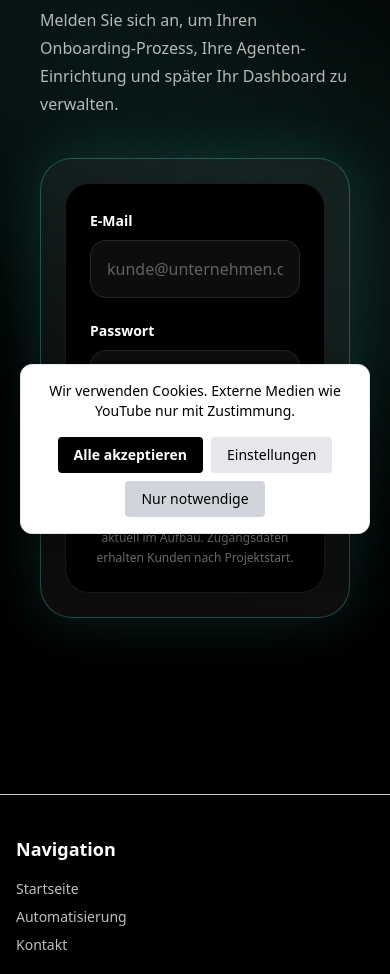
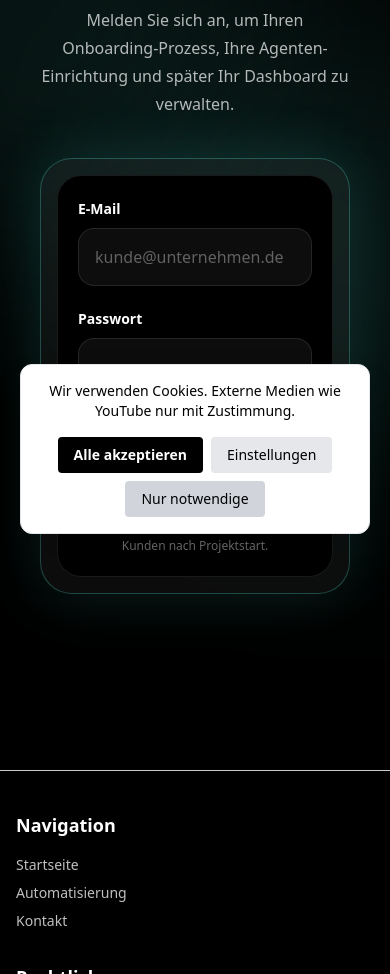
Before and after one commit to ThinkUp-Ai/ThinkUp-AI_final, an Astro site: page /login in a window 390 px wide. Shown: the part 310-1284 px from the top of the page. Built offline with nearby package versions, Linux system fonts and the light colour scheme; Astro itself is replaced by a stand-in of ours.

Commit message:
Center mobile login layout

```diff
--- a/src/pages/login.astro
+++ b/src/pages/login.astro
@@ -14,7 +14,7 @@ const hasError = Astro.url.searchParams.get("error") === "1";
     <div class="absolute right-[-10rem] bottom-20 h-[420px] w-[420px] rounded-full bg-[#58FFE9]/10 blur-[120px]"></div>
 
     <Container class="relative z-10 max-w-5xl">
-      <div class="grid gap-10 lg:grid-cols-[0.9fr_1.1fr] lg:items-center">
+      <div class="mx-auto grid max-w-xl gap-10 text-center lg:max-w-none lg:grid-cols-[0.9fr_1.1fr] lg:items-center lg:text-left">
 
         <div>
           <span class="inline-flex rounded-full border border-[#58FFE9]/35 bg-[#58FFE9]/10 px-4 py-2 text-xs font-bold uppercase tracking-[0.18em] text-[#58FFE9]">
@@ -26,17 +26,17 @@ const hasError = Astro.url.searchParams.get("error") === "1";
             <span class="text-[#58FFE9]"> KI-Agenten.</span>
           </h1>
 
-          <p class="mt-6 max-w-xl text-base leading-7 text-white/70 md:text-lg">
+          <p class="mx-auto mt-6 max-w-xl text-base leading-7 text-white/70 md:text-lg lg:mx-0">
             Melden Sie sich an, um Ihren Onboarding-Prozess, Ihre Agenten-Einrichtung
             und später Ihr Dashboard zu verwalten.
           </p>
         </div>
 
-        <div class="rounded-[2rem] border border-[#58FFE9]/25 bg-white/5 p-6 shadow-[0_0_60px_rgba(88,255,233,0.14)]">
+        <div class="mx-auto w-full max-w-lg rounded-[2rem] border border-[#58FFE9]/25 bg-white/5 p-4 shadow-[0_0_60px_rgba(88,255,233,0.14)] sm:p-6">
           <form
             method="POST"
             action="/api/login"
-            class="rounded-[1.5rem] border border-white/10 bg-black p-6"
+            class="rounded-[1.5rem] border border-white/10 bg-black p-5 text-left sm:p-6"
           >
             {hasError && (
               <div class="mb-5 rounded-2xl border border-red-400/25 bg-red-500/10 px-4 py-3 text-sm text-red-100">
```
